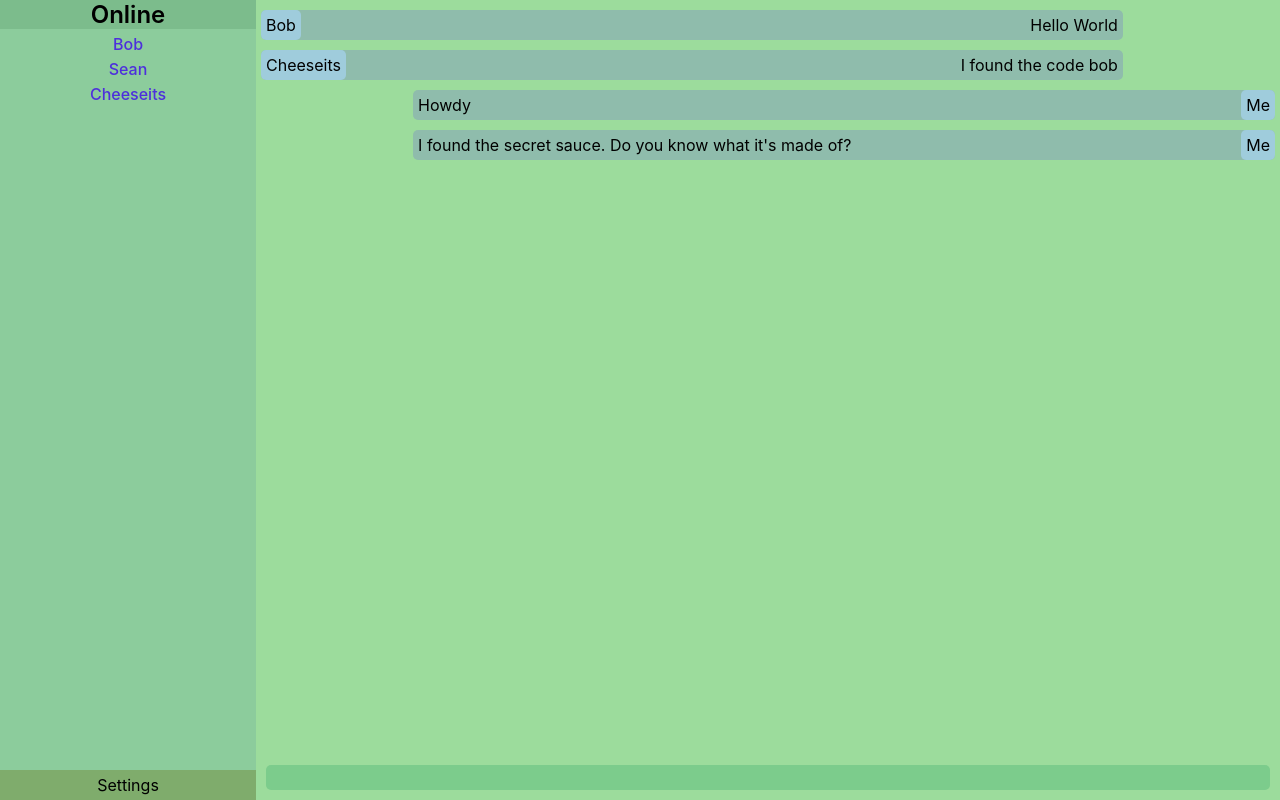
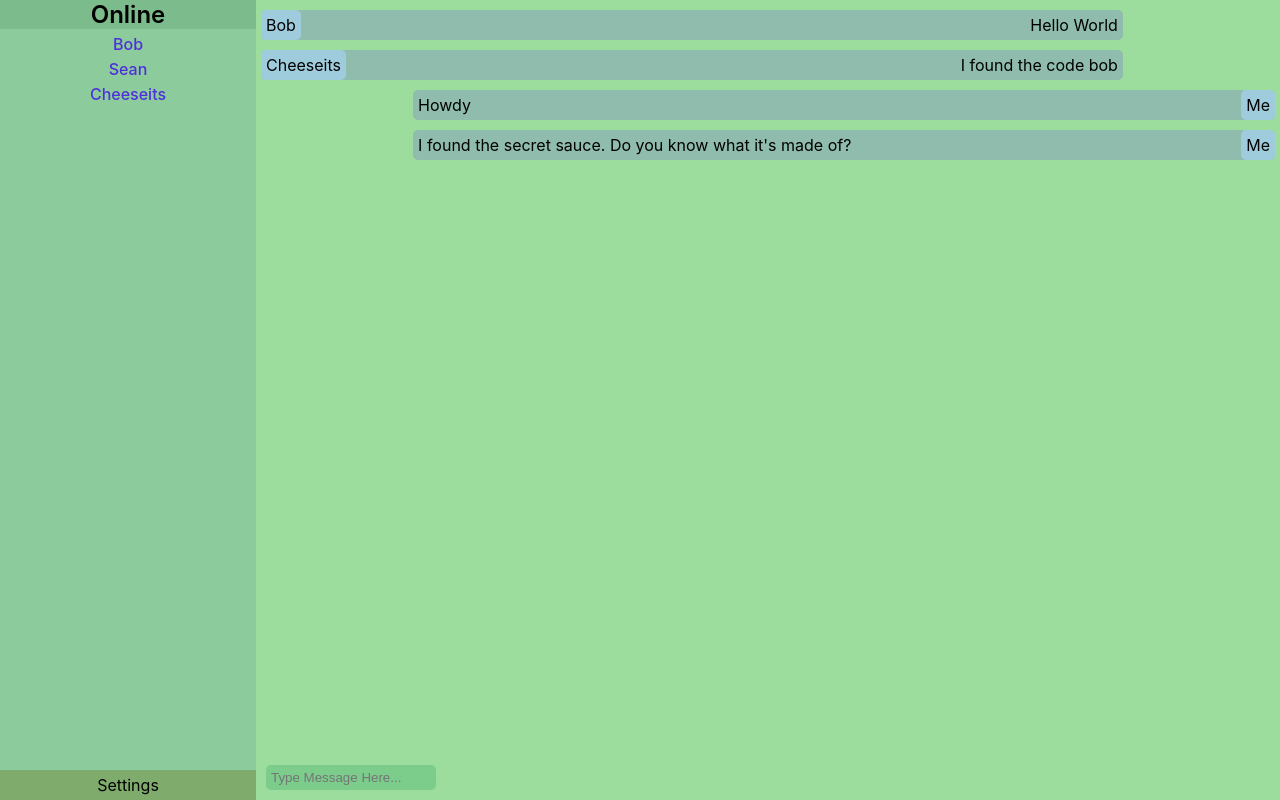
Before and after one commit to RaspberryProgramming/Chat-Template, a React (Create React App) app: page / in a window 1280 px wide. Built offline with nearby package versions, Linux system fonts and the light colour scheme.

Commit message:
Made message box into a component

```diff
--- a/src/App.tsx
+++ b/src/App.tsx
@@ -3,6 +3,7 @@ import Messages from './components/Messages';
 import UserList from './components/UserList';
 import SettingsButton from './components/SettingsButton';
 import SettingsModal from './components/SettingsModal';
+import MessageBox from './components/MessageBox';
 import React, { useState } from 'react';
 
 function App() {
@@ -18,7 +19,7 @@ function App() {
       </div>
       <div className="col W-80">
         <Messages />
-        <input/>
+        <MessageBox placeholder='Type Message Here...'/>
       </div>
     </div>
   );
--- /dev/null
+++ b/src/components/MessageBox.tsx
@@ -0,0 +1,16 @@
+import React, {FC} from 'react';
+import '../css/MessageBox.css';
+
+type Props = {
+    placeholder: string,
+};
+
+const MessageBox: FC<Props> = ({children, placeholder}) => {
+  return (
+    <div className="MessageBox">
+      <input type='text' placeholder={placeholder}/>
+    </div>
+  );
+}
+
+export default MessageBox;
--- a/src/css/App.css
+++ b/src/css/App.css
@@ -20,12 +20,3 @@
 .App .col.W-80 {
   width:80%;
 }
-
-input {
-  background-color: #7CCC8C;
-  border: none;
-  margin: 10px;
-  padding: 5px;
-  border-radius: 5px;
-
-}
--- /dev/null
+++ b/src/css/MessageBox.css
@@ -0,0 +1,19 @@
+.MessageBox {
+    margin: 10px;
+    width: auto;
+    display:flex;
+}
+
+.MessageBox input[type=text] {
+    background-color: #7CCC8C;
+    border: none;
+    border-radius: 5px;
+    width: 10rem;
+    padding: 5px;
+    transition: width 0.5s ease-in;
+}
+
+.MessageBox input[type=text]:focus {
+    transition: width 0.5s ease-out;
+    width:100%;
+}
```
Also changed, not shown: 1 other file (tests, documents, lock files or other folders).
